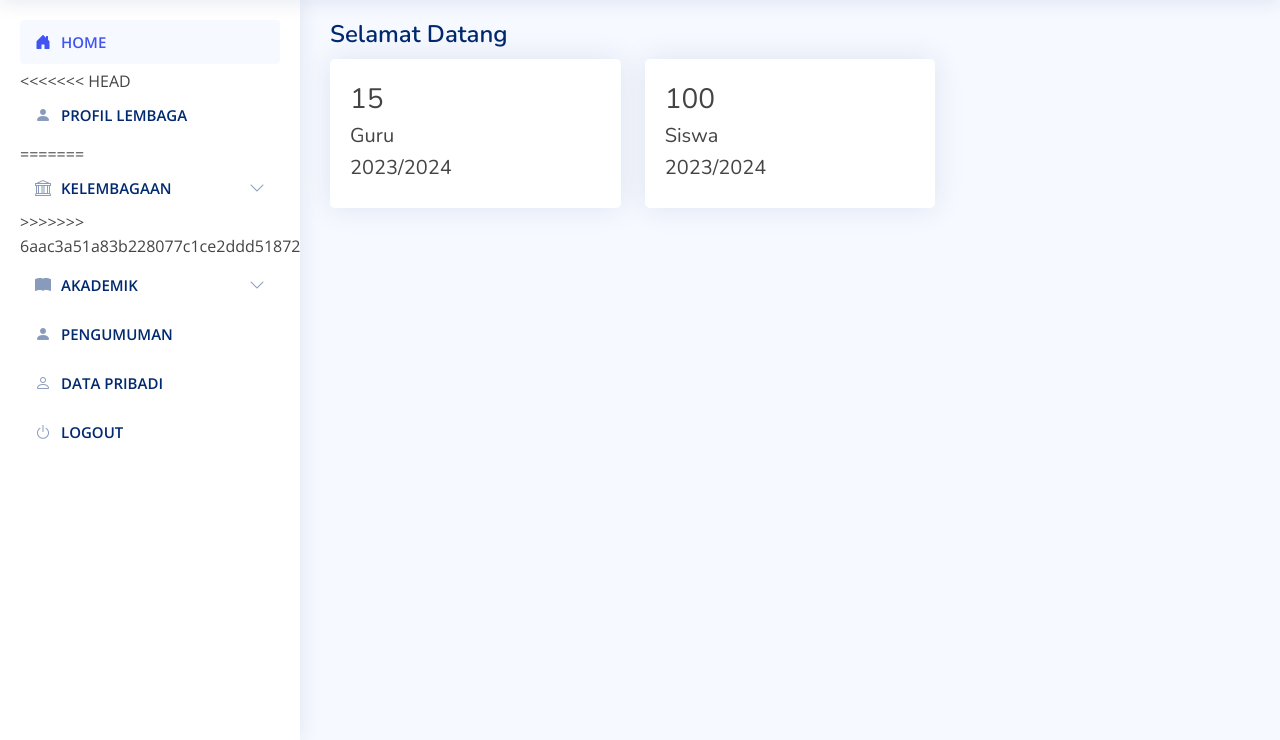
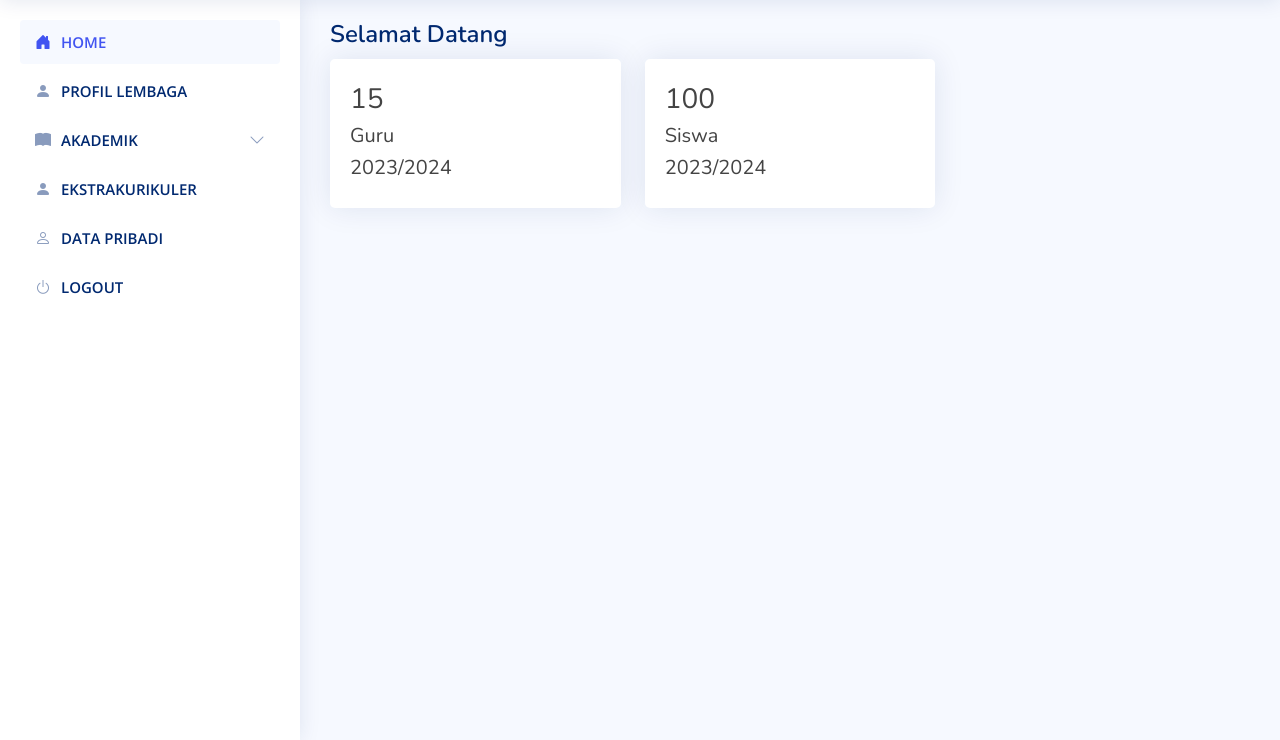
Before and after one commit to wahid050601/project-umat, a PHP site: page /niceadmin/ in a window 1280 px wide. Shown: the part 60-800 px from the top of the page. Run offline with PHP 8.4, Linux system fonts and the light colour scheme; the visitor is signed in with stand-in values (Sample User, id 1); data that the repository does not hold is empty; some libraries are stand-ins or nearby versions.

Commit message:
update baru

```diff
--- a/function/database.php
+++ b/function/database.php
@@ -1,8 +1,8 @@
 <?php
 
-$host = "host.docker.internal" ;
+$host = "localhost" ;
 $user = "root" ;
-$pass = "wahid561" ;
+$pass = "" ;
 $database = "sia_yaj" ;
 // $host = "localhost" ;
 // $user = "root" ;
--- a/index.php
+++ b/index.php
@@ -129,14 +129,13 @@
         </a>
       </li><!-- End Dashboard Nav -->
 
-<<<<<<< HEAD
+
         <li class="nav-item">
           <a class="nav-link collapsed" href="#" onclick="HtmlLoad('pages/kelembagaan/profil-lembaga.php')">
             <i class="bi bi-person-fill"></i><span>PROFIL LEMBAGA</span>
           </a>
         </li>
-=======
-      <li class="nav-item">
+      <!-- <li class="nav-item">
         <a class="nav-link collapsed" data-bs-target="#kelembagaan-nav" data-bs-toggle="collapse" href="#">
           <i class="bi bi-bank"></i><span>KELEMBAGAAN</span><i class="bi bi-chevron-down ms-auto"></i>
         </a>
@@ -162,8 +161,8 @@
             </a>
           </li>
         </ul>
->>>>>>> 6aac3a51a83b228077c1ce2ddd51872d8a53d749
-      </li><!-- End Components Nav -->
+      </li> -->
+      <!-- End Components Nav -->
 
       <li class="nav-item">
         <a class="nav-link collapsed" data-bs-target="#components-nav" data-bs-toggle="collapse" href="#">
@@ -196,7 +195,7 @@
 
         <li class="nav-item">
             <a class="nav-link collapsed" href="#" onclick="HtmlLoad('pages/administrasi/pengumuman.php')">
-              <i class="bi bi-person-fill"></i><span>PENGUMUMAN</span>
+              <i class="bi bi-person-fill"></i><span>EKSTRAKURIKULER</span>
             </a>
         </li>
       </li><!-- End Components Nav -->
--- a/pages/administrasi/pengumuman.php
+++ b/pages/administrasi/pengumuman.php
@@ -1,3 +1,3 @@
 <div class="pagetitle">
-    <h1>Pengumuman</h1>
+    <h1>Ekstrakurikuler</h1>
 </div>
```
